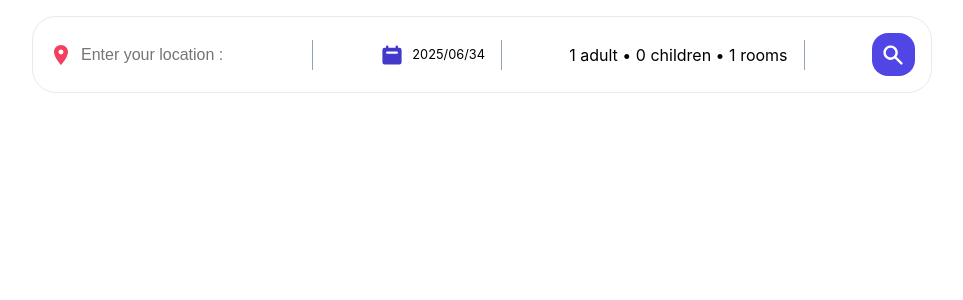
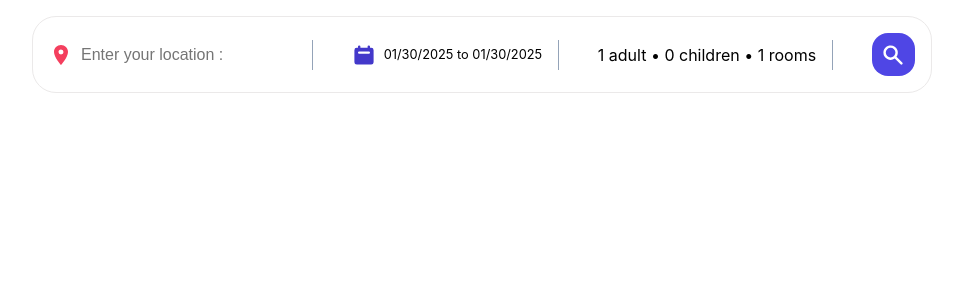
Before and after one commit to mohammadm938/Hotel-map, a React (Vite) app: page / in a window 1280 px wide. Shown: the top 300 px of the page, without its empty margins (158-1121 px from the left). Built offline with nearby package versions, Linux system fonts and the light colour scheme.

Commit message:
finish header ui

```diff
--- a/package.json
+++ b/package.json
@@ -18,6 +18,7 @@
     "react-country-flag": "^3.1.0",
     "react-date-range": "^1.4.0",
     "react-dom": "^18.2.0",
+    "react-fns": "^1.4.0",
     "react-hot-toast": "^2.4.1",
     "react-icons": "^4.10.1",
     "react-leaflet": "^4.2.1",
--- a/src/Components/Header/Header.jsx
+++ b/src/Components/Header/Header.jsx
@@ -2,6 +2,13 @@
 import { HiCalendar, HiMinus, HiPlus, HiSearch } from "react-icons/hi";
 import { useRef, useState } from "react";
 import useOutsideClick from "../../../hooks/useOutsideClick";
+
+// for date range picker
+import "react-date-range/dist/styles.css"; // main style file
+import "react-date-range/dist/theme/default.css"; // theme css file
+import { DateRange } from "react-date-range";
+import { format } from "date-fns";
+
 const Header = () => {
   const [destination, setDestination] = useState("");
   const [openOptions, setOpenOptions] = useState(false);
@@ -10,6 +17,10 @@
     children: 0,
     room: 1,
   });
+  const [openDate, setOpenDate] = useState(false);
+  const [date, setDate] = useState([
+    { startDate: new Date(), endDate: new Date(), key: "selection" },
+  ]);
 
   const handleOptions = (name, operation) => {
     setOptions((prev) => {
@@ -38,7 +49,21 @@
         </div>
         <div className="headerSearchItem">
           <HiCalendar className="headerIcon dateIcon" />
-          <div className="dateDropDown">2025/06/34</div>
+          <div onClick={() => setOpenDate(!openDate)} className="dateDropDown">
+            {`${format(date[0].startDate, "MM/dd/yyyy")} to ${format(
+              date[0].endDate,
+              "MM/dd/yyyy"
+            )}`}
+          </div>
+          {openDate && (
+            <DateRange
+              onChange={(item) => setDate([item.selection])}
+              ranges={date}
+              className="date"
+              minDate={new Date()}
+              moveRangeOnFirstSelection={true}
+            />
+          )}
           <span className="seperator"></span>
         </div>
         <div className="headerSearchItem">
```
Also changed, not shown: 1 other file (tests, documents, lock files or other folders).
